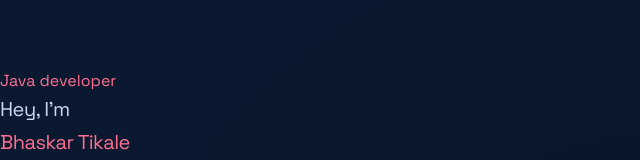
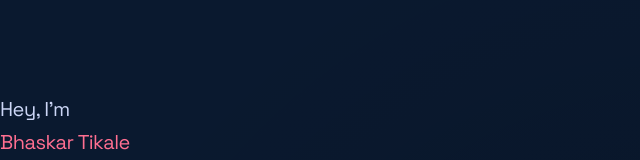
Before and after one commit to BhaskarT18/Portfolio, a React (Vite) app: page / in a window 1280 px wide. Shown: the part 129-289 px from the top of the page, without its empty margins (0-640 px from the left). Built offline with nearby package versions, Linux system fonts and the light colour scheme.

Commit message:
change in hero

```diff
--- a/src/components/Hero.jsx
+++ b/src/components/Hero.jsx
@@ -45,7 +45,7 @@ const Hero = () => {
         >
           <TypeAnimation
             sequence={[
-              "Fullstack developer",
+              "f developer",
               1000,
               "React developer",
               1000,
```
